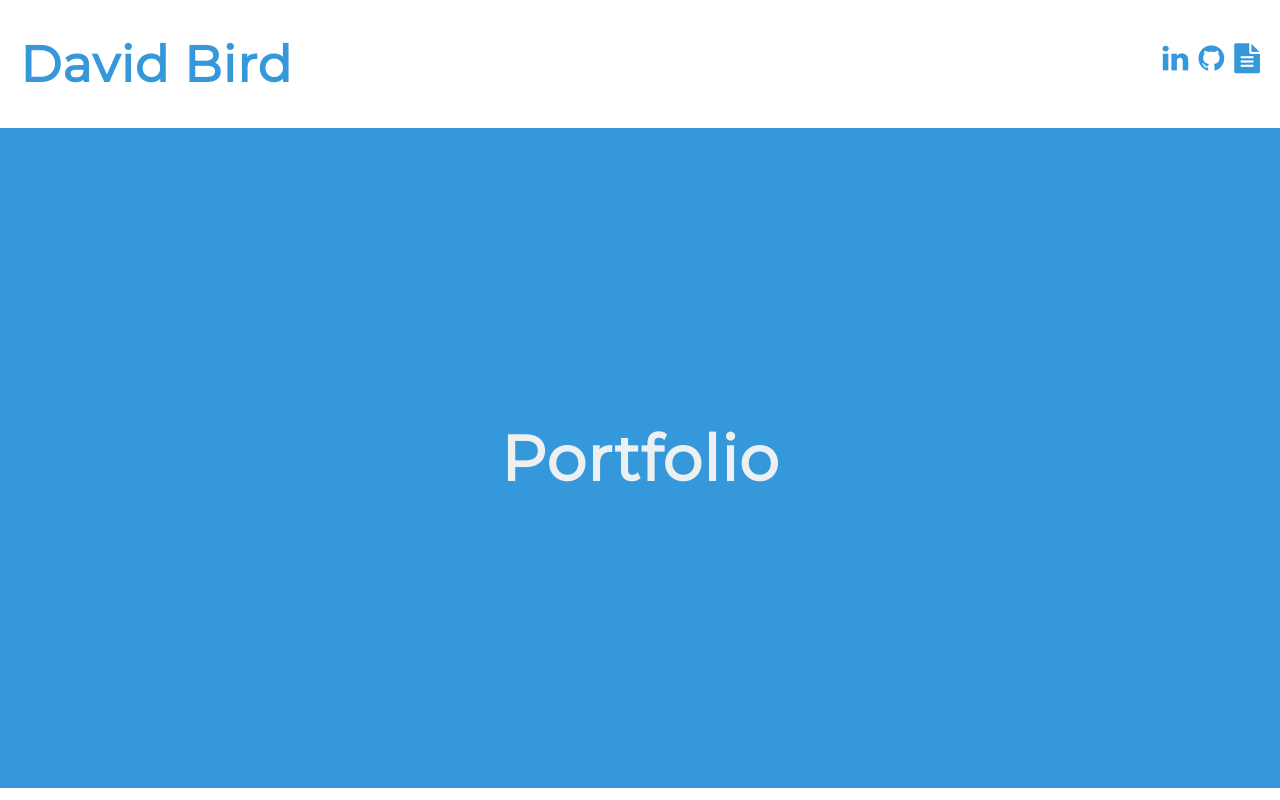
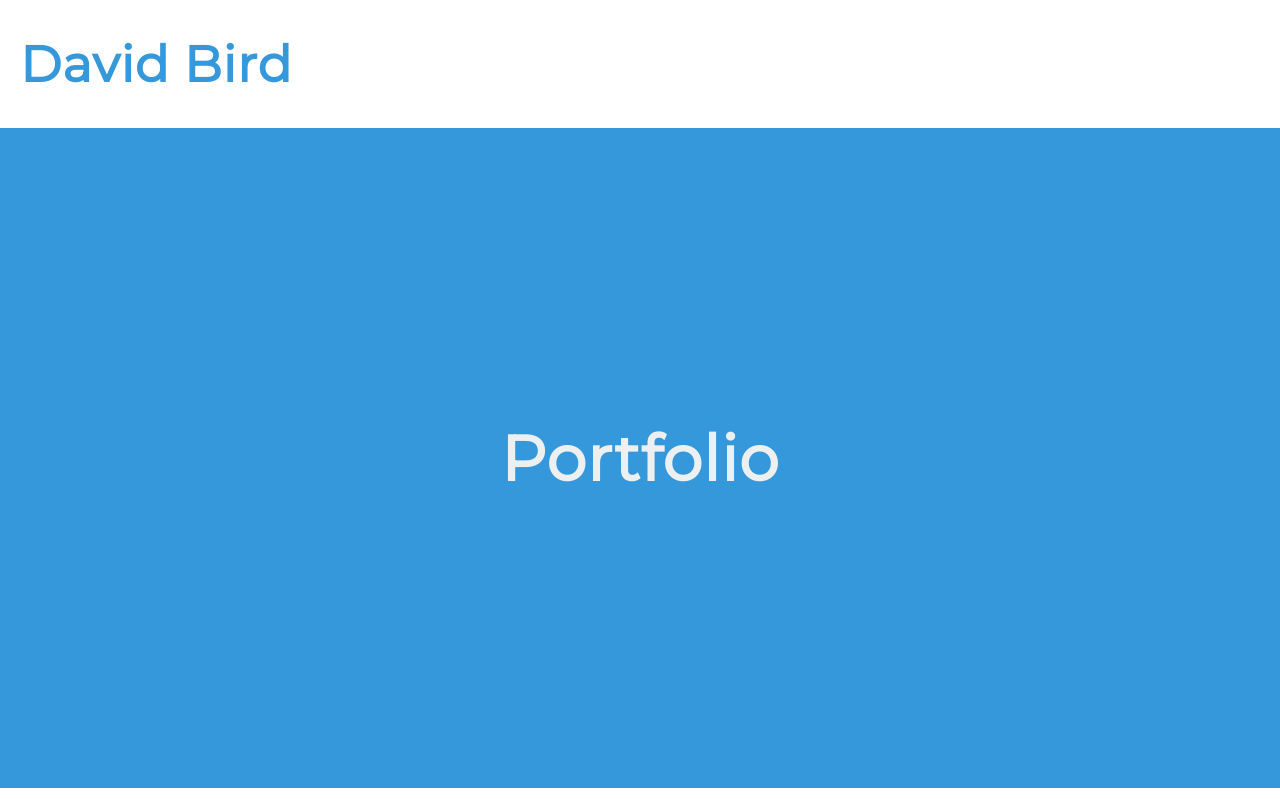
Before and after one commit to Dave777/pubs, a plain HTML site: page index.html in a window 1280 px wide. Shown: the top 800 px of the page. Drawn offline with Linux system fonts and the light colour scheme.

Commit message:
Updated Index

```diff
--- a/index.html
+++ b/index.html
@@ -2,11 +2,8 @@
 <html>
   <head>
     <meta charset="utf-8">
-    <title>David Bird's Portfolio In The Cloud</title>
+    <title>Field Service Reports .com</title>
     <link rel="stylesheet" href="styles/main.css"/>
-
-    <link rel="stylesheet" href="https://maxcdn.bootstrapcdn.com/font-awesome/4.7.0/css/font-awesome.min.css"/>
-
     <link rel="stylesheet" href="https://fonts.googleapis.com/css?family=Montserrat"/>
     <link rel="stylesheet" href="https://fonts.googleapis.com/css?family=Cardo"/>
   </head>
```
